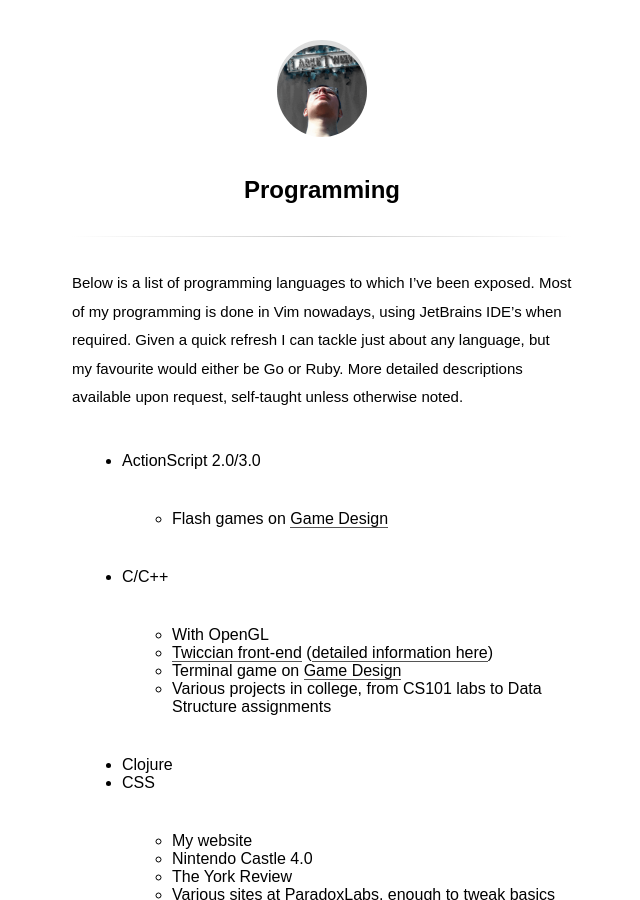
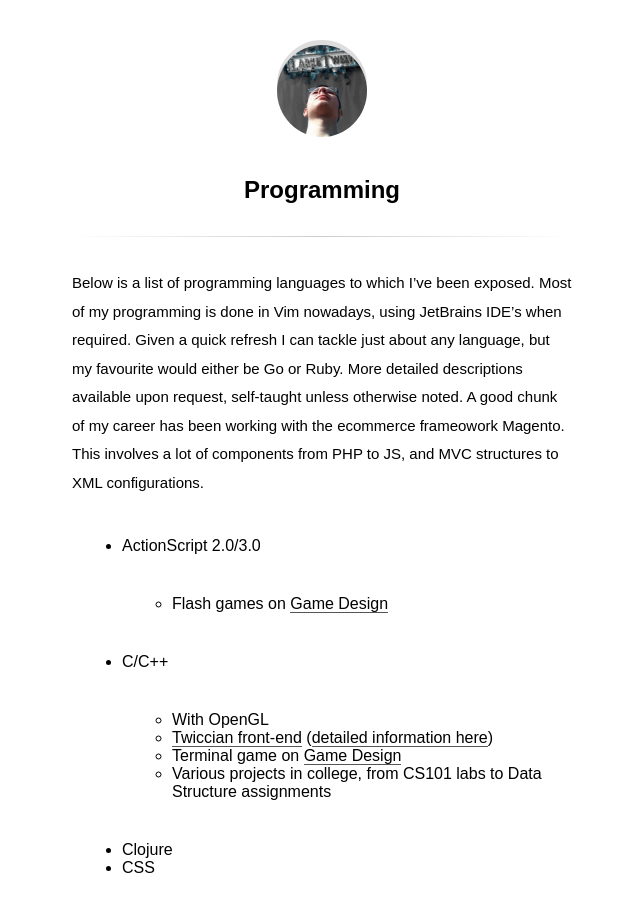
Before and after one commit to Larke12/larke12.github.io, a Jekyll site: the page built from _posts/2017-10-28-programming.md, in a window 1280 px wide and 900 px high. Shown: the whole window, without its empty margins (318-958 px from the left). Built offline with Jekyll 4.4.1, drawn with Linux system fonts in a browser that asks for light colours; some web fonts are replaced.

Commit message:
Minor changes

```diff
--- a/_posts/2017-10-28-programming.md
+++ b/_posts/2017-10-28-programming.md
@@ -3,7 +3,7 @@ title: Programming
 updated: 2017-10-28 12:55
 ---
 
-Below is a list of programming languages to which I’ve been exposed. Most of my programming is done in Vim nowadays, using JetBrains IDE's when required. Given a quick refresh I can tackle just about any language, but my favourite would either be Go or Ruby. More detailed descriptions available upon request, self-taught unless otherwise noted.
+Below is a list of programming languages to which I’ve been exposed. Most of my programming is done in Vim nowadays, using JetBrains IDE's when required. Given a quick refresh I can tackle just about any language, but my favourite would either be Go or Ruby. More detailed descriptions available upon request, self-taught unless otherwise noted. A good chunk of my career has been working with the ecommerce frameowork Magento. This involves a lot of components from PHP to JS, and MVC structures to XML configurations.
 
 + ActionScript 2.0/3.0
 	+ Flash games on [Game Design](../game-design)
@@ -27,7 +27,7 @@ Below is a list of programming languages to which I’ve been exposed. Most of m
 + GTK3
 	+ [Ruby Media Player](https://github.com/Larke12/rbmp) (<a href="http://stackoverflow.com/cv/rhammett" target="_blank" >detailed information here</a>)
 + HTML/5
-	+ See [Web Design](../web-design)
+	+ See [Web Design](./web-design)
 	+ Many many sites at ParadoxLabs, often in PHTML
 + Java
 	+ See this [browser RPG](https://github.com/Larke12/Team_Assignment_RPG)
```
Also changed, not shown: _posts/2017-10-28-game-design.md (+1 -1 lines).
